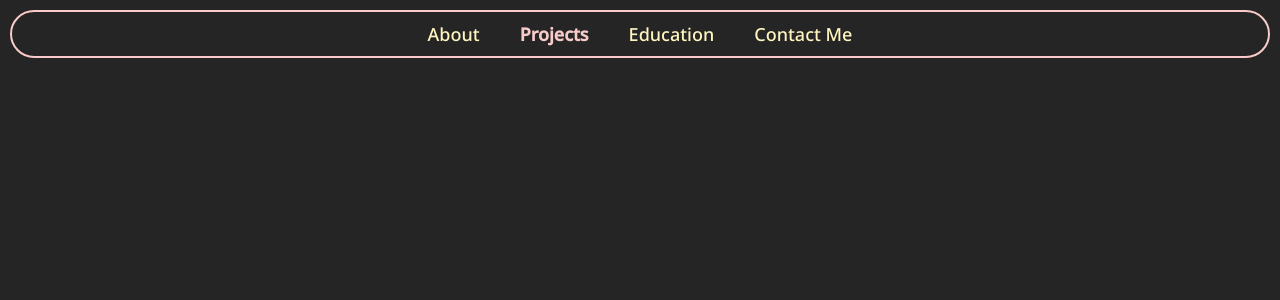
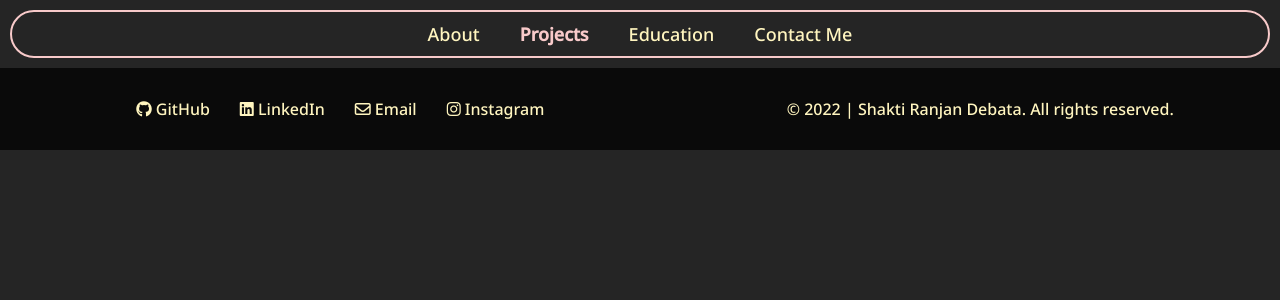
Before and after one commit to d-shaktiranjan/Portfolio, a React (Create React App) app: page / in a window 1280 px wide. Shown: the top 300 px of the page. Built offline with nearby package versions, Linux system fonts and the light colour scheme.

Commit message:
footer added

```diff
--- a/public/index.html
+++ b/public/index.html
@@ -1,14 +1,12 @@
 <!DOCTYPE html>
 <html lang="en">
+
 <head>
   <meta charset="utf-8" />
   <link rel="icon" href="%PUBLIC_URL%/favicon.ico" />
   <meta name="viewport" content="width=device-width, initial-scale=1" />
   <meta name="theme-color" content="#000000" />
-    <meta
-      name="description"
-      content="Web site created using create-react-app"
-    />
+  <meta name="description" content="Web site created using create-react-app" />
   <link rel="apple-touch-icon" href="%PUBLIC_URL%/logo192.png" />
   <!--
       manifest.json provides metadata used when your web app is installed on a
@@ -24,8 +22,9 @@
       work correctly both with client-side routing and a non-root public URL.
       Learn how to configure a non-root public URL by running `npm run build`.
     -->
-    <title>React App</title>
+  <title>Shakti | Backend Developer</title>
 </head>
+
 <body>
   <noscript>You need to enable JavaScript to run this app.</noscript>
   <div id="root"></div>
@@ -39,5 +38,8 @@
       To begin the development, run `npm start` or `yarn start`.
       To create a production bundle, use `npm run build` or `yarn build`.
     -->
+  <!-- Font Awesome Icon pack -->
+  <script src="https://kit.fontawesome.com/53c2058217.js" crossorigin="anonymous"></script>
 </body>
+
 </html>
--- a/src/App.js
+++ b/src/App.js
@@ -1,10 +1,12 @@
 import './style/style.css';
 import { Navbar } from './components/Navbar';
+import { Footer } from './components/Footer';
 
 const App = () => {
   return (
     <div className="App">
       <Navbar />
+      <Footer />
     </div>
   );
 }
--- /dev/null
+++ b/src/components/Footer.jsx
@@ -0,0 +1,18 @@
+import React from 'react';
+import '../style/footer.css';
+
+export const Footer = () => {
+    return (
+        <footer className='flex'>
+            <div className="flex social-links">
+                <span><a href=""><i class="fa-brands fa-github"></i> GitHub</a></span>
+                <span><a href=""><i class="fa-brands fa-linkedin"></i> LinkedIn</a></span>
+                <span><a href=""><i class="fa-regular fa-envelope"></i> Email</a></span>
+                <span><a href=""><i class="fa-brands fa-instagram"></i> Instagram</a></span>
+            </div>
+            <div className="copy-right">
+                <span>&copy; 2022 | Shakti Ranjan Debata. All rights reserved.</span>
+            </div>
+        </footer>
+    )
+}
--- /dev/null
+++ b/src/style/footer.css
@@ -0,0 +1,9 @@
+footer {
+    background-color: var(--little-black);
+    justify-content: space-around;
+}
+
+.social-links {
+    gap: 30px;
+    padding: 30px;
+}
--- a/src/style/style.css
+++ b/src/style/style.css
@@ -8,6 +8,7 @@
 
 :root {
   --background-color: rgb(37, 37, 37);
+  --little-black: rgb(10, 10, 10);
   --primary-text-color: rgb(255, 245, 191);
   --accent-color: rgb(248, 202, 202);
 }
```
Lines whose indentation alone changed are shown as unchanged.
